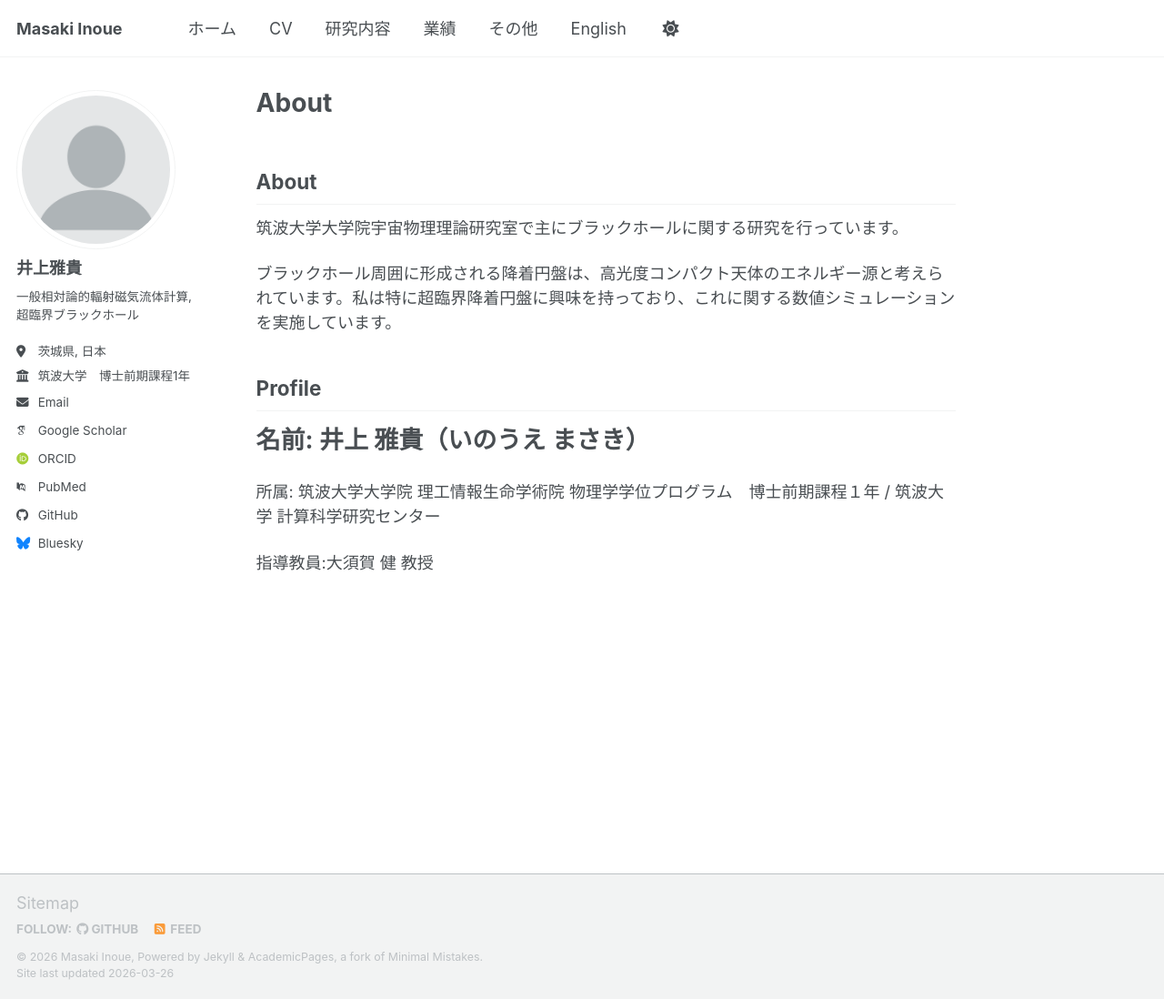
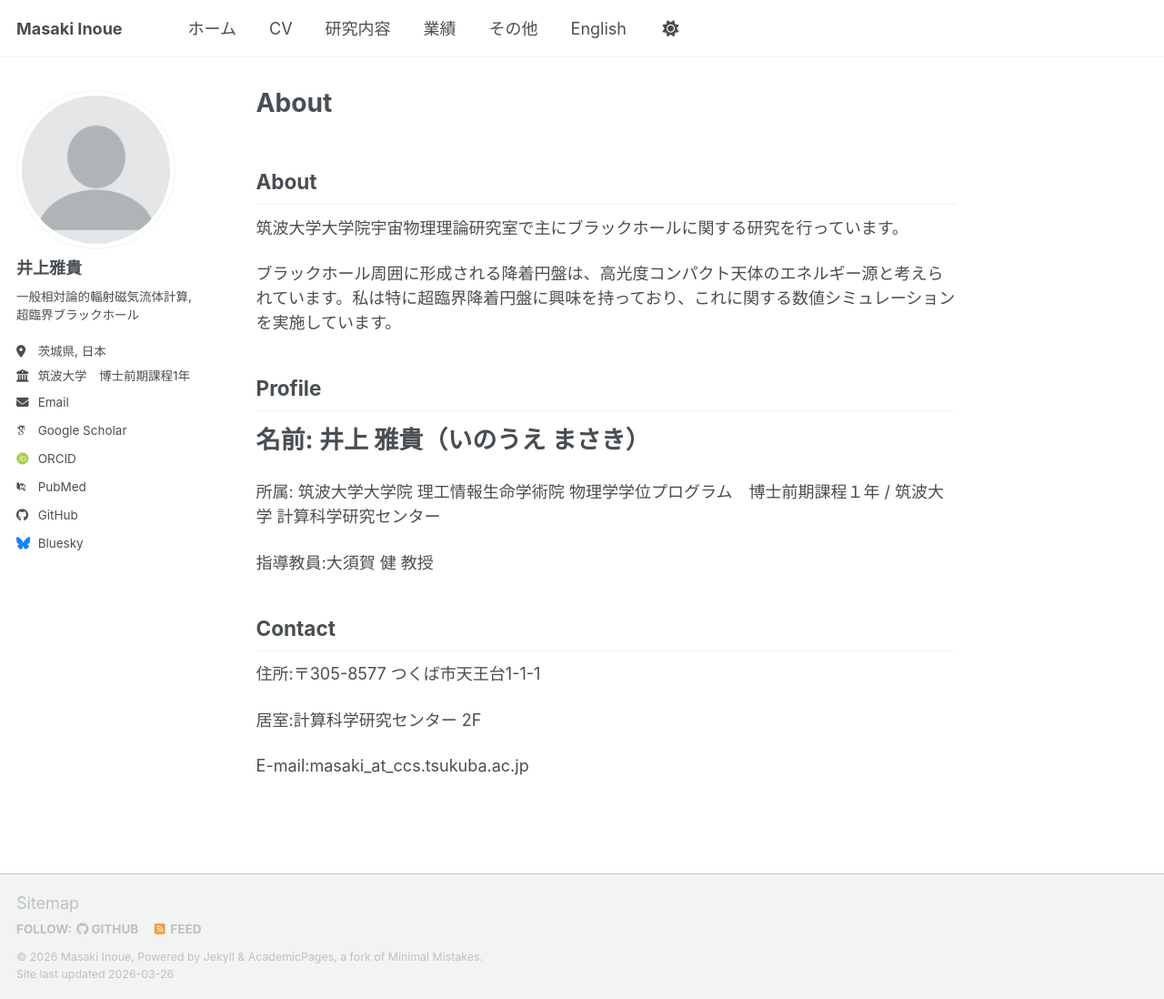
Before and after one commit to Masaki206/Masaki206.github.io, a Jekyll site: the page built from _pages/about.md, in a window 1280 px wide and 1098 px high. Shown: the whole window at 91% size. Built offline with Jekyll 4.4.1, drawn with Linux system fonts in a browser that asks for light colours; some web fonts are replaced; our own code applies the rules of GitHub Pages for plain Markdown files; a script bundle is joined from its source files by our own code; library files that are not in the unit come from our copies.

Commit message:
Update about.md

```diff
--- a/_pages/about.md
+++ b/_pages/about.md
@@ -11,3 +11,11 @@
 所属: 筑波大学大学院 理工情報生命学術院 物理学学位プログラム　博士前期課程１年 / 筑波大学 計算科学研究センター
 
 指導教員:大須賀 健 教授
+
+## Contact
+
+住所:〒305-8577 つくば市天王台1-1-1
+
+居室:計算科学研究センター 2F
+
+E-mail:masaki_at_ccs.tsukuba.ac.jp
```
